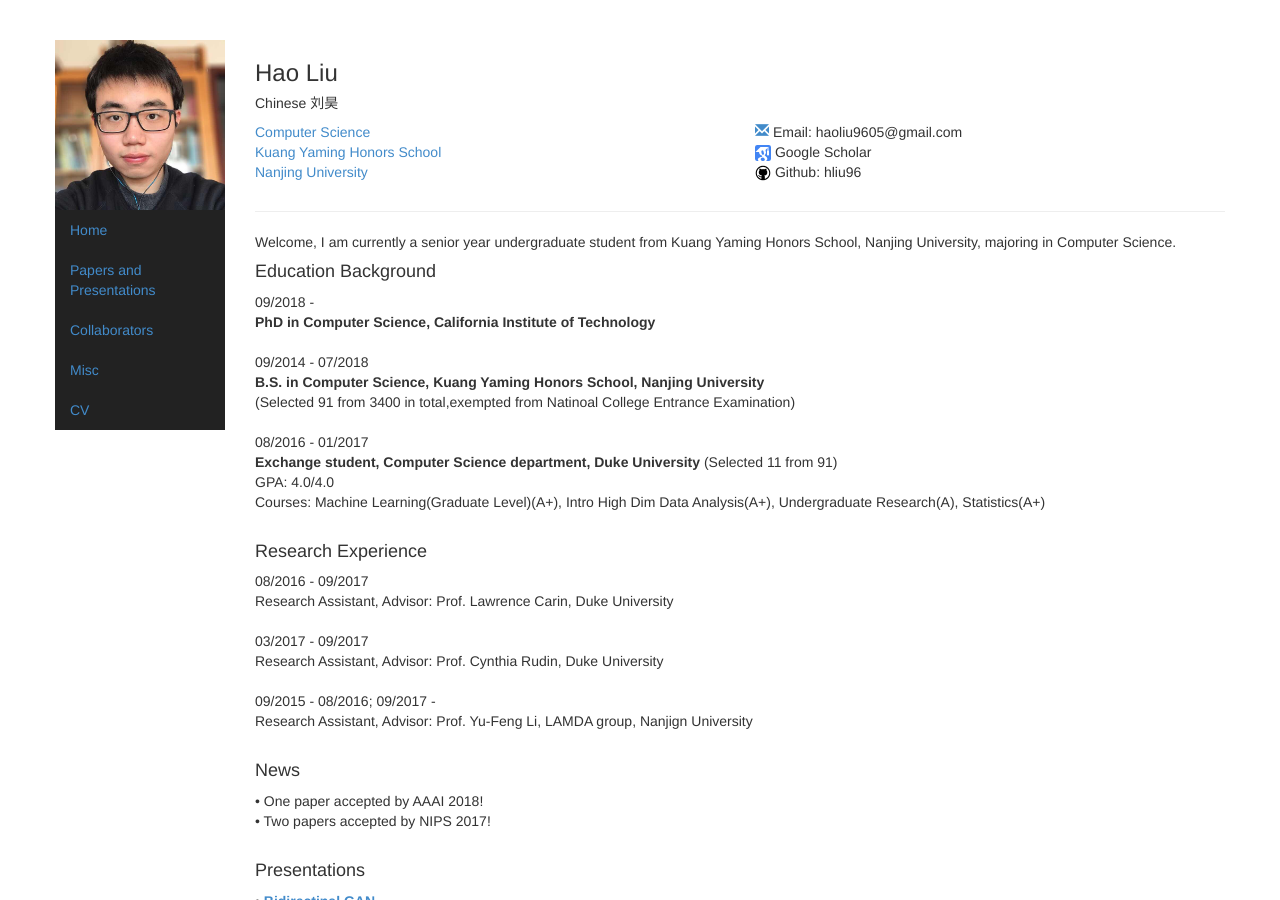
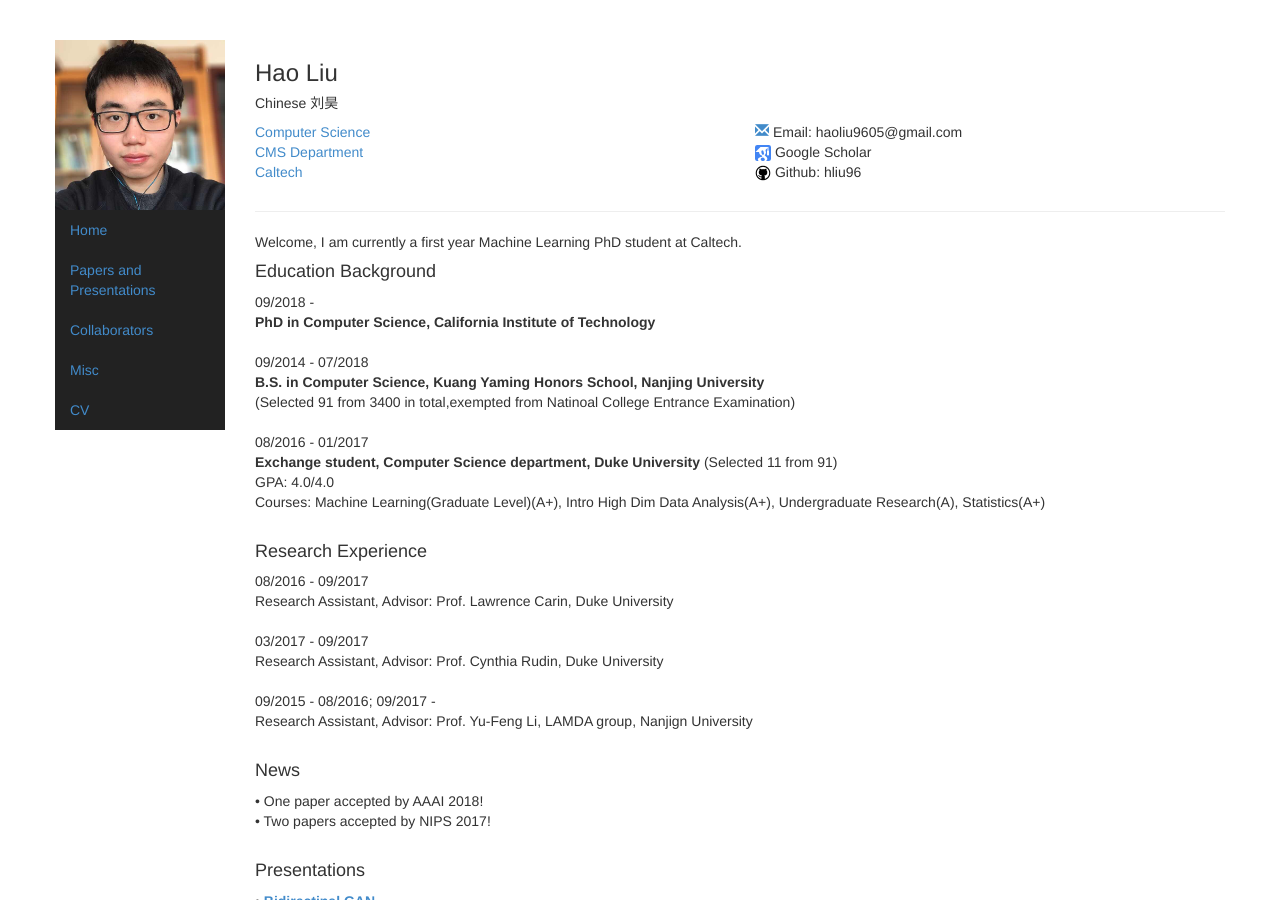
Before and after one commit to tspbfs/tspbfs.github.io, a Jekyll site: the page built from index.html, in a window 1280 px wide and 900 px high. Built offline with Jekyll 4.4.1, drawn with Linux system fonts in a browser that asks for light colours.

Commit message:
Update index.html

```diff
--- a/index.html
+++ b/index.html
@@ -14,9 +14,9 @@ picture: avater
       <address>
         <!--<a href="https://en.wikipedia.org/wiki/Reader_(academic_rank)">Reader</a><br/> -->
         <a>Computer Science</a><br/>
-        <a href="https://www.nju.edu.cn/EN/7f/6e/c7136a163694/page.htm">Kuang Yaming Honors School</a><br/>
+        <a href="http://www.cms.caltech.edu/">CMS Department</a><br/>
         <!--<a href="http://www.ed.ac.uk/schools-departments/informatics/">School of Informatics</a><br/> -->
-        <a href="https://www.nju.edu.cn/EN/">Nanjing University</a><br/>
+        <a href="http://www.caltech.edu/">Caltech</a><br/>
       </address>
     </div>
     <div class="col-sm-4">
@@ -54,7 +54,7 @@ picture: avater
         a.appendChild(r);
     })(window,document,'https://static.hotjar.com/c/hotjar-','.js?sv=');
 </script>
-Welcome, I am currently a senior year undergraduate student from Kuang Yaming Honors School, Nanjing University, majoring in Computer Science.
+Welcome, I am currently a first year Machine Learning PhD student at Caltech.
 
 <h4>Education Background</h4>
 </p>
```
